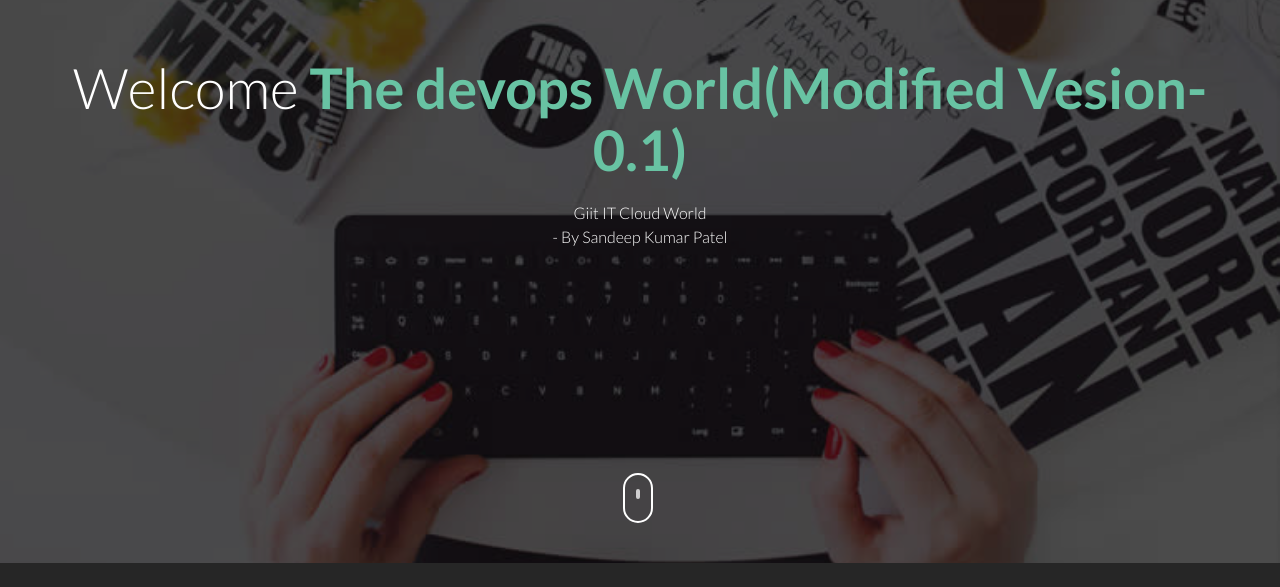
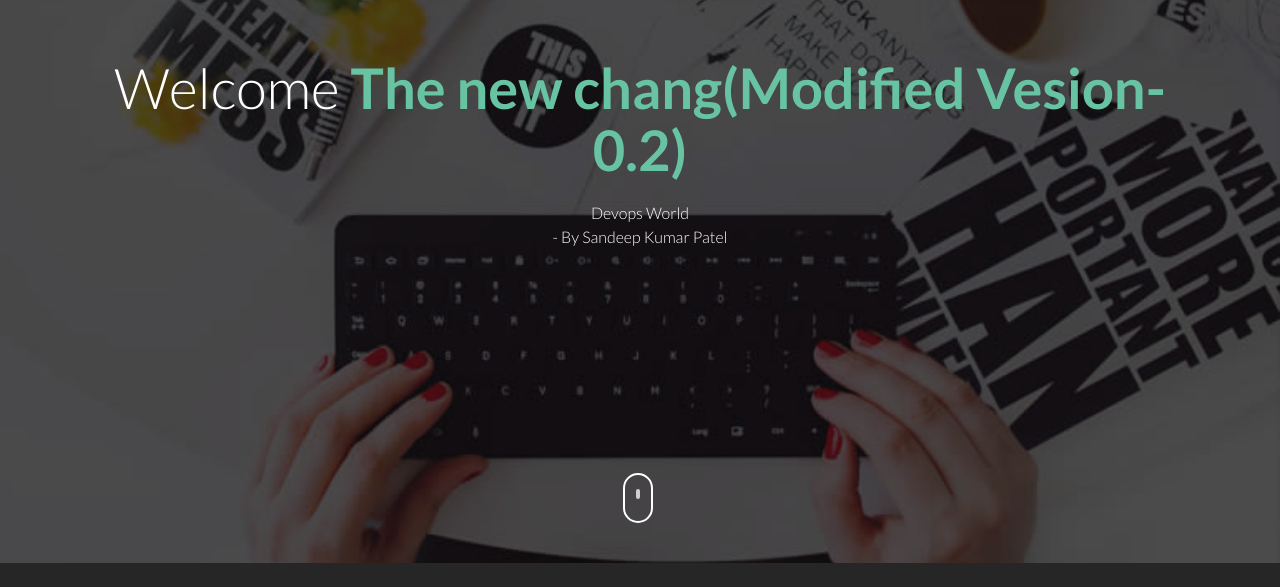
Before and after one commit to Ersandeep977/Web-App-Host, a plain HTML site: page index.html in a window 1280 px wide. Shown: the part 237-824 px from the top of the page. Drawn offline with Linux system fonts and the light colour scheme.

Commit message:
Update index.html

```diff
--- a/index.html
+++ b/index.html
@@ -39,8 +39,8 @@
 				<div class="col-md-12 text-center st-header-content">
 					<div class="logo"><a href=""><img src="images/logo.png" alt=""></a></div>
 					<div class="st-header-title">
-						<h2>Welcome <span>The devops World(Modified Vesion-0.1)</span></h2>
-						<p>Giit IT Cloud World <br /> - By  Sandeep Kumar Patel </p>
+						<h2>Welcome <span>The new chang(Modified Vesion-0.2)</span></h2>
+						<p>Devops World <br /> - By  Sandeep Kumar Patel </p>
 					</div>
 				</div>
 			</div>
```
